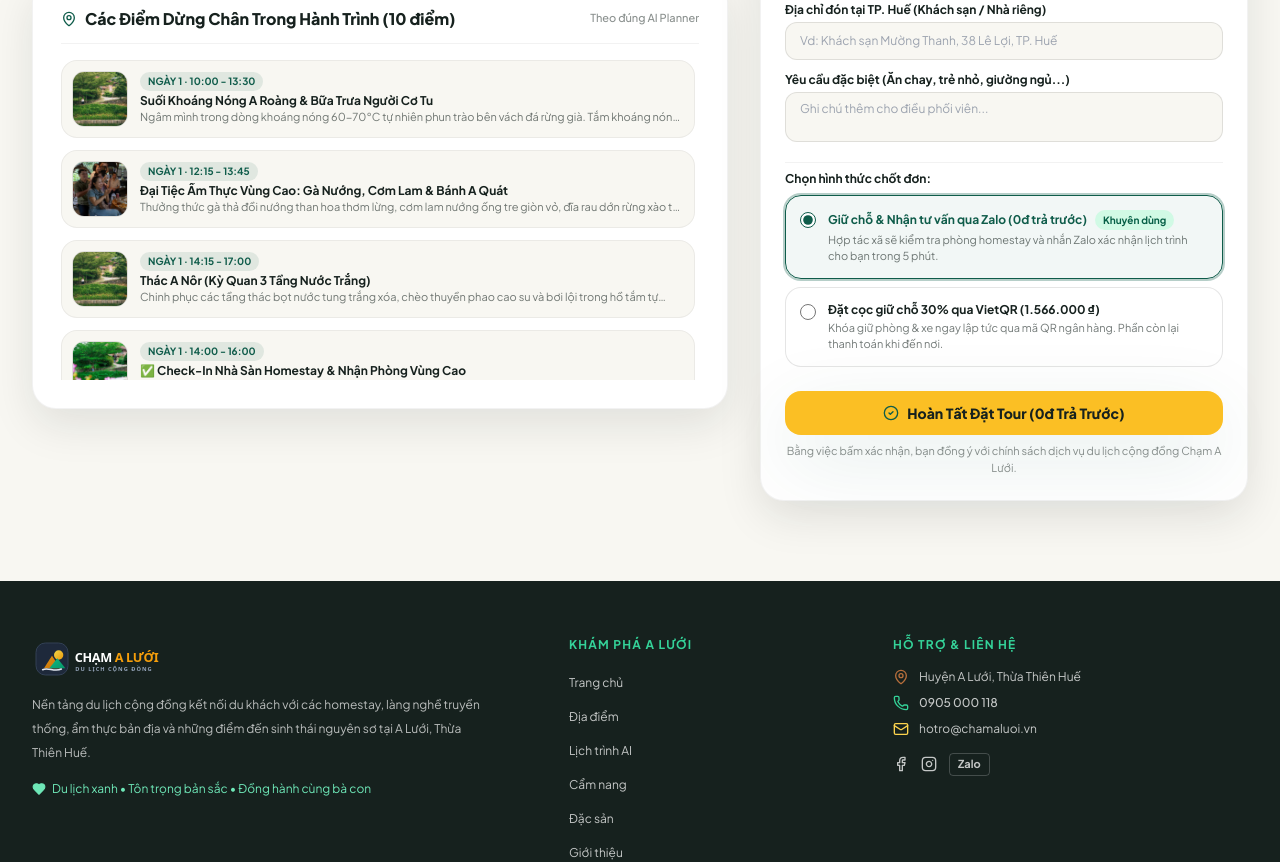
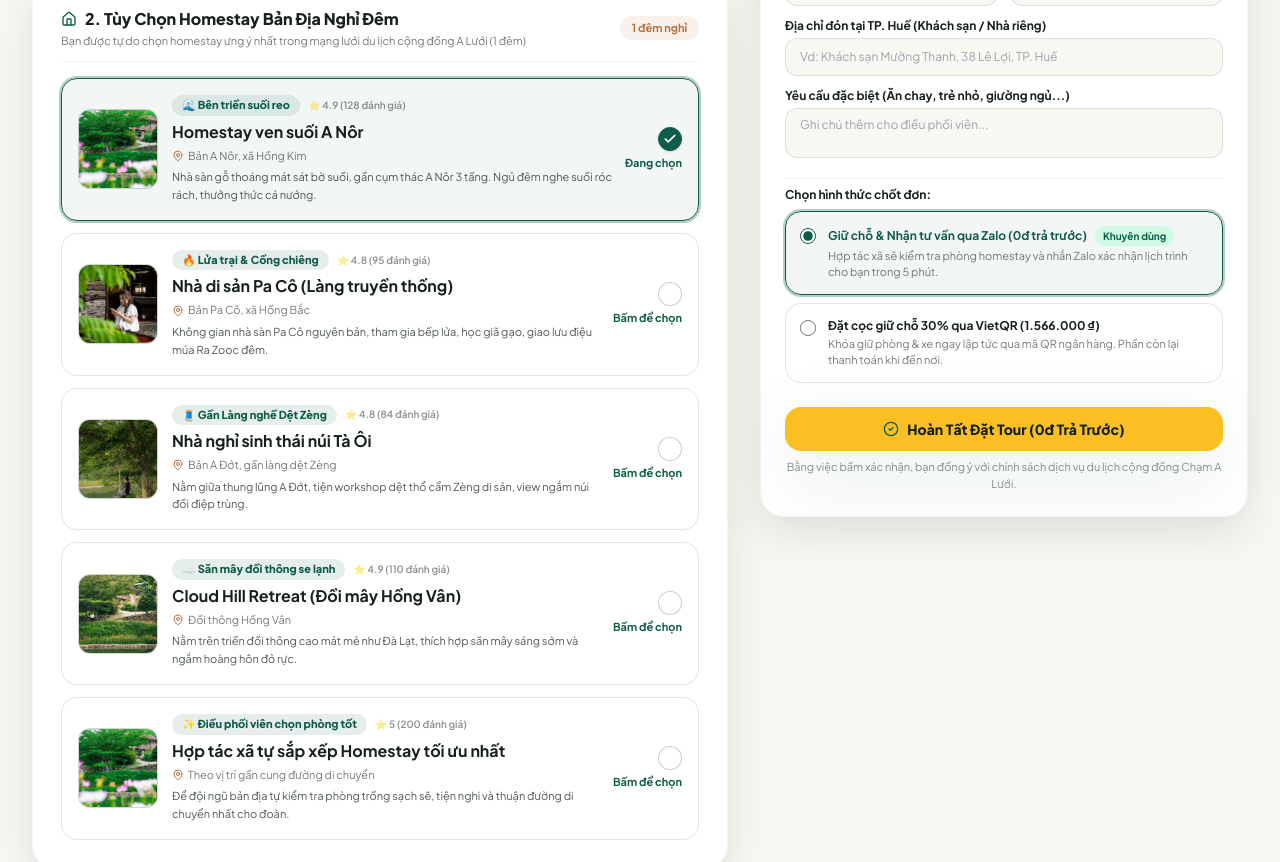
Before and after one commit to chamaluoi2026-cyber/Ch-m-A-L-i-Customer, a Next.js app: page /book-tour/custom in a window 1280 px wide. Shown: the part 920-1782 px from the top of the page. Built offline with nearby package versions, Linux system fonts and the light colour scheme; no server answers; the database is empty; a web font is replaced by a local one.

Commit message:
feat(book-tour/custom): add interactive homestay selection list for overnight tours (suoi A Nor, Pa Co, Ta Oi, Doi May, auto-assign)

```diff
--- a/app/book-tour/custom/page.tsx
+++ b/app/book-tour/custom/page.tsx
@@ -50,6 +50,59 @@ import {
   DEPARTURE_TIME_OPTIONS
 } from "@/lib/highland-itinerary-engine";
 
+export const HOMESTAYS_LIST = [
+  {
+    id: "anor-riverside",
+    name: "Homestay ven suối A Nôr",
+    village: "Bản A Nôr, xã Hồng Kim",
+    tag: "🌊 Bên triền suối reo",
+    image: "/images/aluoi/homestay-bungalow.jpg",
+    rating: 4.9,
+    reviews: 128,
+    desc: "Nhà sàn gỗ thoáng mát sát bờ suối, gần cụm thác A Nôr 3 tầng. Ngủ đêm nghe suối róc rách, thưởng thức cá nướng."
+  },
+  {
+    id: "pa-co-heritage",
+    name: "Nhà di sản Pa Cô (Làng truyền thống)",
+    village: "Bản Pa Cô, xã Hồng Bắc",
+    tag: "🔥 Lửa trại & Cồng chiêng",
+    image: "/images/aluoi/homestay-relax.jpg",
+    rating: 4.8,
+    reviews: 95,
+    desc: "Không gian nhà sàn Pa Cô nguyên bản, tham gia bếp lửa, học giã gạo, giao lưu điệu múa Ra Zooc đêm."
+  },
+  {
+    id: "ta-oi-lodge",
+    name: "Nhà nghỉ sinh thái núi Tà Ôi",
+    village: "Bản A Đớt, gần làng dệt Zèng",
+    tag: "🧵 Gần Làng nghề Dệt Zèng",
+    image: "/images/aluoi/homestay-swing.jpg",
+    rating: 4.8,
+    reviews: 84,
+    desc: "Nằm giữa thung lũng A Đớt, tiện workshop dệt thổ cẩm Zèng di sản, view ngắm núi đồi điệp trùng."
+  },
+  {
+    id: "cloud-hill-retreat",
+    name: "Cloud Hill Retreat (Đồi mây Hồng Vân)",
+    village: "Đồi thông Hồng Vân",
+    tag: "☁️ Săn mây đồi thông se lạnh",
+    image: "/images/aluoi/ho-sinh-thai-a-luoi.jpg",
+    rating: 4.9,
+    reviews: 110,
+    desc: "Nằm trên triền đồi thông cao mát mẻ như Đà Lạt, thích hợp săn mây sáng sớm và ngắm hoàng hôn đỏ rực."
+  },
+  {
+    id: "auto-assign",
+    name: "Hợp tác xã tự sắp xếp Homestay tối ưu nhất",
+    village: "Theo vị trí gần cung đường di chuyển",
+    tag: "✨ Điều phối viên chọn phòng tốt",
+    image: "/images/aluoi/homestay-bungalow.jpg",
+    rating: 5.0,
+    reviews: 200,
+    desc: "Để đội ngũ bản địa tự kiểm tra phòng trống sạch sẽ, tiện nghi và thuận đường di chuyển nhất cho đoàn."
+  }
+];
+
 export default function CustomItineraryBookingPage() {
   const router = useRouter();
   const { language, t } = useLanguage();
@@ -63,6 +116,7 @@ export default function CustomItineraryBookingPage() {
   // Form custom state
   const [guestsCount, setGuestsCount] = useState<number>(4);
   const [transportChoice, setTransportChoice] = useState<"car" | "self">("car");
+  const [selectedHomestayId, setSelectedHomestayId] = useState<string>("anor-riverside");
   const [customerName, setCustomerName] = useState("");
   const [phone, setPhone] = useState("");
   const [email, setEmail] = useState("");
@@ -198,6 +252,11 @@ export default function CustomItineraryBookingPage() {
     };
   }, [guestsCount, numDays, numNights, transportChoice]);
 
+  // Selected Homestay
+  const selectedHomestay = useMemo(() => {
+    return HOMESTAYS_LIST.find((h) => h.id === selectedHomestayId) || HOMESTAYS_LIST[0];
+  }, [selectedHomestayId]);
+
   // Extract major stops from all days
   const allStops = useMemo(() => {
     if (!plan?.days) return [];
@@ -225,6 +284,7 @@ export default function CustomItineraryBookingPage() {
           `Lịch trình AI: ${plan?.id || "custom"}`,
           `Số khách: ${guestsCount} người`,
           `Phương tiện: ${transportChoice === "car" ? "Xe riêng đưa đón từ TP. Huế" : "Tự túc xe cá nhân/xe máy"}`,
+          numNights > 0 ? `Homestay lựa chọn: ${selectedHomestay.name} (${selectedHomestay.village})` : "Tour 1 ngày không ở đêm",
           pickupAddress ? `Điểm đón: ${pickupAddress}` : "",
           specialNotes ? `Ghi chú: ${specialNotes}` : "",
           `Hình thức: ${paymentChoice === "vietqr_deposit" ? "Đặt cọc 30% VietQR" : "Tư vấn & xác nhận qua Zalo (0đ trả trước)"}`
@@ -630,6 +690,88 @@ export default function CustomItineraryBookingPage() {
               </div>
             </div>
 
+            {/* 2. CHỌN HOMESTAY NGHỈ ĐÊM (KHI ĐI 2N1Đ HOẶC 3N2Đ) */}
+            {numNights > 0 && (
+              <div className="rounded-3xl bg-white p-5 sm:p-7 shadow-card border border-black/5 space-y-4">
+                <div className="flex items-center justify-between border-b border-black/5 pb-3">
+                  <div>
+                    <h3 className="font-extrabold text-ink text-base flex items-center gap-2">
+                      <Home className="size-4 text-forest" />
+                      <span>{isEn ? "2. Choose Your Preferred Homestay" : "2. Tùy Chọn Homestay Bản Địa Nghỉ Đêm"}</span>
+                    </h3>
+                    <p className="text-[11px] text-ink/60 mt-0.5">
+                      {isEn
+                        ? `Select your preferred community homestay for ${numNights} night(s)`
+                        : `Bạn được tự do chọn homestay ưng ý nhất trong mạng lưới du lịch cộng đồng A Lưới (${numNights} đêm)`}
+                    </p>
+                  </div>
+                  <span className="rounded-full bg-clay/10 text-clay text-[11px] font-bold px-3 py-1 shrink-0">
+                    {numNights} đêm nghỉ
+                  </span>
+                </div>
+
+                <div className="grid gap-3 sm:grid-cols-1">
+                  {HOMESTAYS_LIST.map((h) => {
+                    const isSelected = selectedHomestayId === h.id;
+                    return (
+                      <div
+                        key={h.id}
+                        onClick={() => setSelectedHomestayId(h.id)}
+                        className={cn(
+                          "p-3.5 sm:p-4 rounded-2xl border cursor-pointer transition-all flex flex-col sm:flex-row gap-3 sm:items-center justify-between",
+                          isSelected
+                            ? "border-forest bg-forest/5 ring-2 ring-forest/30 shadow-sm"
+                            : "border-black/10 bg-white hover:bg-beige/40"
+                        )}
+                      >
+                        <div className="flex items-center gap-3.5 flex-1 min-w-0">
+                          <div className="relative size-16 sm:size-20 rounded-xl overflow-hidden shrink-0 border border-black/10 bg-forest/10">
+                            <AppImage src={h.image} alt={h.name} fill className="object-cover" />
+                          </div>
+                          <div className="flex-1 min-w-0 space-y-1">
+                            <div className="flex items-center gap-2 flex-wrap">
+                              <span className="text-[11px] font-extrabold text-forest bg-forest/10 px-2.5 py-0.5 rounded-full">
+                                {h.tag}
+                              </span>
+                              <span className="text-[10px] text-ink/50 flex items-center gap-1 font-semibold">
+                                ⭐ {h.rating} ({h.reviews} đánh giá)
+                              </span>
+                            </div>
+                            <h4 className="font-bold text-ink text-sm sm:text-base leading-snug truncate">
+                              {h.name}
+                            </h4>
+                            <p className="text-[11px] text-ink/60 flex items-center gap-1">
+                              <MapPin className="size-3 text-clay shrink-0" />
+                              <span>{h.village}</span>
+                            </p>
+                            <p className="text-[11px] text-ink/75 line-clamp-2 leading-relaxed font-normal">
+                              {h.desc}
+                            </p>
+                          </div>
+                        </div>
+
+                        <div className="flex sm:flex-col items-center sm:items-end justify-between sm:justify-center border-t sm:border-t-0 pt-2 sm:pt-0 shrink-0">
+                          <div
+                            className={cn(
+                              "size-6 rounded-full border flex items-center justify-center transition",
+                              isSelected
+                                ? "border-forest bg-forest text-white shadow"
+                                : "border-black/20 bg-white"
+                            )}
+                          >
+                            {isSelected && <Check className="size-3.5 stroke-[3]" />}
+                          </div>
+                          <span className="text-[11px] font-bold text-forest mt-1">
+                            {isSelected ? "Đang chọn" : "Bấm để chọn"}
+                          </span>
+                        </div>
+                      </div>
+                    );
+                  })}
+                </div>
+              </div>
+            )}
+
             {/* 3. Mini Timeline: Destinations in this Route */}
             <div className="rounded-3xl bg-white p-5 sm:p-7 shadow-card border border-black/5 space-y-4">
               <div className="flex items-center justify-between border-b border-black/5 pb-3">
@@ -681,12 +823,15 @@ export default function CustomItineraryBookingPage() {
               <div className="space-y-2.5 text-xs">
                 {/* Homestay */}
                 {numNights > 0 && (
-                  <div className="flex items-center justify-between text-ink/80">
-                    <span className="flex items-center gap-1.5">
-                      <Home className="size-3.5 text-clay" />
-                      Homestay nhà sàn ({numNights} đêm x {guestsCount} khách):
-                    </span>
-                    <span className="font-semibold text-ink">{formatCurrency(pricing.totalHomestay)}</span>
+                  <div className="flex items-start justify-between text-ink/80 gap-2">
+                    <div className="flex items-start gap-1.5 max-w-[68%]">
+                      <Home className="size-3.5 text-clay shrink-0 mt-0.5" />
+                      <div>
+                        <span className="font-semibold text-ink block truncate">{selectedHomestay.name}</span>
+                        <span className="text-[10px] text-ink/50">({numNights} đêm x {guestsCount} khách)</span>
+                      </div>
+                    </div>
+                    <span className="font-semibold text-ink shrink-0">{formatCurrency(pricing.totalHomestay)}</span>
                   </div>
                 )}
 
--- a/components/auth/customer-auth-view.tsx
+++ b/components/auth/customer-auth-view.tsx
@@ -24,12 +24,16 @@ import {
 } from "lucide-react";
 import { loginCustomerAction, registerCustomerAction, socialAuthCustomerAction } from "@/app/actions/auth";
 import { saveCustomerSession, getProviderOAuthUrl } from "@/lib/supabase/browser";
+import { useLanguage } from "@/components/i18n-provider";
 
 interface CustomerAuthViewProps {
   nextUrl?: string;
 }
 
 export function CustomerAuthView({ nextUrl = "/account" }: CustomerAuthViewProps) {
+  const { language } = useLanguage();
+  const isEn = language === "en";
+
   const [tab, setTab] = useState<"login" | "register">("login");
 
   // Login form state
@@ -217,15 +221,21 @@ export function CustomerAuthView({ nextUrl = "/account" }: CustomerAuthViewProps
       <div className="bg-gradient-to-br from-[#0F382E] via-[#0F5C4A] to-[#16423C] p-6 md:p-8 text-white relative overflow-hidden">
         <div className="relative z-10 space-y-2">
           <div className="inline-flex items-center gap-1.5 px-3 py-1 rounded-full bg-white/15 text-amber-300 text-xs font-bold backdrop-blur-sm">
-            <Sparkles className="size-3.5" /> Du Lịch Bản Địa Chạm A Lưới
+            <Sparkles className="size-3.5" /> {isEn ? "Cham A Luoi Indigenous Travel" : "Du Lịch Bản Địa Chạm A Lưới"}
           </div>
           <h2 className="text-2xl md:text-3xl font-black tracking-tight">
-            {tab === "login" ? "Chào mừng bạn trở lại!" : "Đăng ký thành viên mới"}
+            {tab === "login"
+              ? (isEn ? "Welcome Back!" : "Chào mừng bạn trở lại!")
+              : (isEn ? "Create New Account" : "Đăng ký thành viên mới")}
           </h2>
           <p className="text-xs md:text-sm text-white/80 leading-relaxed max-w-md">
             {tab === "login"
-              ? "Đăng nhập để xem lại lịch sử đặt phòng, quản lý voucher ưu đãi và cập nhật tin đèo QL49 sương mù."
-              : "Tạo tài khoản du khách trong 10 giây để nhận ngay mã ưu đãi 10% cho chuyến đi khám phá A Lưới!"}
+              ? (isEn
+                  ? "Sign in to view your bookings, manage vouchers, and receive highland weather notifications."
+                  : "Đăng nhập để xem lại lịch sử đặt phòng, quản lý voucher ưu đãi và cập nhật tin đèo QL49 sương mù.")
+              : (isEn
+                  ? "Create a guest account in 10 seconds to receive an exclusive 10% voucher for your A Luoi trip!"
+                  : "Tạo tài khoản du khách trong 10 giây để nhận ngay mã ưu đãi 10% cho chuyến đi khám phá A Lưới!")}
           </p>
         </div>
       </div>
@@ -243,7 +253,7 @@ export function CustomerAuthView({ nextUrl = "/account" }: CustomerAuthViewProps
           }`}
         >
           <User className="size-4" />
-          Đăng Nhập
+          {isEn ? "Sign In" : "Đăng Nhập"}
         </button>
         <button
           type="button"
@@ -256,7 +266,7 @@ export function CustomerAuthView({ nextUrl = "/account" }: CustomerAuthViewProps
           }`}
         >
           <Sparkles className="size-4 text-amber-500" />
-          Đăng Ký Khách Mới
+          {isEn ? "New Member Register" : "Đăng Ký Khách Mới"}
         </button>
       </div>
 
@@ -301,7 +311,11 @@ export function CustomerAuthView({ nextUrl = "/account" }: CustomerAuthViewProps
                 d="M12 5.38c1.62 0 3.06.56 4.21 1.64l3.15-3.15C17.45 2.09 14.97 1 12 1 7.7 1 3.99 3.47 2.18 7.06l3.66 2.84c.87-2.6 3.3-4.52 6.16-4.52z"
               />
             </svg>
-            <span>{tab === "login" ? "Tiếp tục với Google" : "Đăng ký nhanh bằng Google"}</span>
+            <span>
+              {tab === "login"
+                ? (isEn ? "Continue with Google" : "Tiếp tục với Google")
+                : (isEn ? "Fast Sign Up with Google" : "Đăng ký nhanh bằng Google")}
+            </span>
           </button>
 
           <button
@@ -313,7 +327,11 @@ export function CustomerAuthView({ nextUrl = "/account" }: CustomerAuthViewProps
             <svg className="w-5 h-5 fill-current text-[#1877F2]" viewBox="0 0 24 24">
               <path d="M24 12.073c0-6.627-5.373-12-12-12s-12 5.373-12 12c0 5.99 4.388 10.954 10.125 11.854v-8.385H7.078v-3.47h3.047V9.43c0-3.007 1.792-4.669 4.533-4.669 1.312 0 2.686.235 2.686.235v2.953H15.83c-1.491 0-1.956.925-1.956 1.874v2.25h3.328l-.532 3.47h-2.796v8.385C19.612 23.027 24 18.062 24 12.073z" />
             </svg>
-            <span>{tab === "login" ? "Tiếp tục với Facebook" : "Đăng ký nhanh bằng Facebook"}</span>
+            <span>
+              {tab === "login"
+                ? (isEn ? "Continue with Facebook" : "Tiếp tục với Facebook")
+                : (isEn ? "Fast Sign Up with Facebook" : "Đăng ký nhanh bằng Facebook")}
+            </span>
           </button>
         </div>
 
@@ -321,7 +339,7 @@ export function CustomerAuthView({ nextUrl = "/account" }: CustomerAuthViewProps
         <div className="relative flex py-1 items-center">
           <div className="flex-grow border-t border-black/10"></div>
           <span className="flex-shrink mx-3 text-[11px] text-ink/40 font-semibold uppercase">
-            Hoặc sử dụng SĐT / Email
+            {isEn ? "Or use phone / email" : "Hoặc sử dụng SĐT / Email"}
           </span>
           <div className="flex-grow border-t border-black/10"></div>
         </div>
@@ -329,13 +347,15 @@ export function CustomerAuthView({ nextUrl = "/account" }: CustomerAuthViewProps
         {tab === "login" ? (
           <form onSubmit={handleLogin} className="space-y-4">
             <div>
-              <label className="block text-xs font-bold text-ink mb-1.5">Số điện thoại Zalo hoặc Email</label>
+              <label className="block text-xs font-bold text-ink mb-1.5">
+                {isEn ? "Phone number or Email" : "Số điện thoại Zalo hoặc Email"}
+              </label>
               <div className="relative">
                 <input
                   type="text"
                   value={loginIdentifier}
                   onChange={(e) => setLoginIdentifier(e.target.value)}
-                  placeholder="Ví dụ: 0912345678 hoặc email@gmail.com"
+                  placeholder={isEn ? "e.g., 0912345678 or your@email.com" : "Ví dụ: 0912345678 hoặc email@gmail.com"}
                   className="w-full rounded-2xl border border-black/10 bg-[#FBFBFB] pl-10 pr-4 py-3 text-xs md:text-sm text-ink focus:border-forest focus:bg-white focus:outline-none transition"
                   required
                 />
@@ -346,10 +366,10 @@ export function CustomerAuthView({ nextUrl = "/account" }: CustomerAuthViewProps
             <div>
               <div className="flex items-center justify-between mb-1.5">
                 <label className="block text-xs font-bold text-ink">
-                  Mật khẩu <span className="text-[11px] font-normal text-ink/50">(Tùy chọn)</span>
+                  {isEn ? "Password" : "Mật khẩu"} <span className="text-[11px] font-normal text-ink/50">({isEn ? "Optional" : "Tùy chọn"})</span>
                 </label>
                 <span className="text-[11px] text-forest font-semibold cursor-pointer hover:underline">
-                  Đăng nhập không cần mật khẩu
+                  {isEn ? "Sign in without password" : "Đăng nhập không cần mật khẩu"}
                 </span>
               </div>
               <div className="relative">
@@ -357,7 +377,7 @@ export function CustomerAuthView({ nextUrl = "/account" }: CustomerAuthViewProps
                   type={showLoginPassword ? "text" : "password"}
                   value={loginPassword}
                   onChange={(e) => setLoginPassword(e.target.value)}
-                  placeholder="Nhập mật khẩu (nếu đã đặt)"
+                  placeholder={isEn ? "Enter password (if set)" : "Nhập mật khẩu (nếu đã đặt)"}
                   className="w-full rounded-2xl border border-black/10 bg-[#FBFBFB] pl-10 pr-11 py-3 text-xs md:text-sm text-ink focus:border-forest focus:bg-white focus:outline-none transition"
                 />
                 <Lock className="absolute left-3.5 top-3.5 size-4 text-ink/40 pointer-events-none" />
@@ -377,7 +397,9 @@ export function CustomerAuthView({ nextUrl = "/account" }: CustomerAuthViewProps
               className="w-full py-3.5 rounded-2xl bg-forest text-white text-xs md:text-sm font-bold hover:bg-forest/90 transition shadow flex items-center justify-center gap-2 disabled:opacity-50"
             >
               {loading ? <Loader2 className="size-4 animate-spin" /> : <ArrowRight className="size-4" />}
-              {loading ? "Đang xử lý đăng nhập..." : "Đăng Nhập Vào Hệ Thống"}
+              {loading
+                ? (isEn ? "Signing in..." : "Đang xử lý đăng nhập...")
+                : (isEn ? "Sign In to Account" : "Đăng Nhập Vào Hệ Thống")}
             </button>
           </form>
         ) : (
@@ -385,18 +407,23 @@ export function CustomerAuthView({ nextUrl = "/account" }: CustomerAuthViewProps
             <div className="p-3 rounded-2xl bg-amber-50 border border-amber-200 text-amber-900 text-xs flex items-center gap-2">
               <TicketCheck className="size-4 shrink-0 text-amber-600" />
               <span>
-                <b>Ưu đãi thành viên:</b> Tự động nhận ngay voucher giảm 10% áp dụng cho homestay và tour A Lưới!
+                <b>{isEn ? "Member Perk:" : "Ưu đãi thành viên:"}</b>{" "}
+                {isEn
+                  ? "Automatically receive an instant 10% voucher for A Luoi homestays & tours!"
+                  : "Tự động nhận ngay voucher giảm 10% áp dụng cho homestay và tour A Lưới!"}
               </span>
             </div>
 
             <div>
-              <label className="block text-xs font-bold text-ink mb-1.5">Họ và tên quý khách *</label>
+              <label className="block text-xs font-bold text-ink mb-1.5">
+                {isEn ? "Your Full Name *" : "Họ và tên quý khách *"}
+              </label>
               <div className="relative">
                 <input
                   type="text"
                   value={registerName}
                   onChange={(e) => setRegisterName(e.target.value)}
-                  placeholder="Ví dụ: Nguyễn Văn A"
+                  placeholder={isEn ? "e.g., Alex Johnson" : "Ví dụ: Nguyễn Văn A"}
                   className="w-full rounded-2xl border border-black/10 bg-[#FBFBFB] pl-10 pr-4 py-3 text-xs md:text-sm text-ink focus:border-forest focus:bg-white focus:outline-none transition"
                   required
                 />
@@ -406,7 +433,9 @@ export function CustomerAuthView({ nextUrl = "/account" }: CustomerAuthViewProps
 
             <div className="grid gap-3 sm:grid-cols-2">
               <div>
-                <label className="block text-xs font-bold text-ink mb-1.5">Số điện thoại / Zalo *</label>
+                <label className="block text-xs font-bold text-ink mb-1.5">
+                  {isEn ? "Phone / WhatsApp *" : "Số điện thoại / Zalo *"}
+                </label>
                 <div className="relative">
                   <input
                     type="tel"
@@ -420,7 +449,9 @@ export function CustomerAuthView({ nextUrl = "/account" }: CustomerAuthViewProps
               </div>
 
               <div>
-                <label className="block text-xs font-bold text-ink mb-1.5">Email</label>
+                <label className="block text-xs font-bold text-ink mb-1.5">
+                  {isEn ? "Email address" : "Email"}
+                </label>
                 <div className="relative">
                   <input
                     type="email"
@@ -435,13 +466,15 @@ export function CustomerAuthView({ nextUrl = "/account" }: CustomerAuthViewProps
             </div>
 
             <div>
-              <label className="block text-xs font-bold text-ink mb-1.5">Tạo mật khẩu</label>
+              <label className="block text-xs font-bold text-ink mb-1.5">
+                {isEn ? "Create Password" : "Tạo mật khẩu"}
+              </label>
               <div className="relative">
                 <input
                   type={showRegisterPassword ? "text" : "password"}
                   value={registerPassword}
                   onChange={(e) => setRegisterPassword(e.target.value)}
-                  placeholder="Tối thiểu 6 ký tự"
+                  placeholder={isEn ? "Minimum 6 characters" : "Tối thiểu 6 ký tự"}
                   className="w-full rounded-2xl border border-black/10 bg-[#FBFBFB] pl-10 pr-11 py-3 text-xs md:text-sm text-ink focus:border-forest focus:bg-white focus:outline-none transition"
                 />
                 <Lock className="absolute left-3.5 top-3.5 size-4 text-ink/40 pointer-events-none" />
@@ -461,7 +494,9 @@ export function CustomerAuthView({ nextUrl = "/account" }: CustomerAuthViewProps
               className="w-full py-3.5 rounded-2xl bg-forest text-white text-xs md:text-sm font-bold hover:bg-forest/90 transition shadow flex items-center justify-center gap-2 disabled:opacity-50"
             >
               {loading ? <Loader2 className="size-4 animate-spin" /> : <Sparkles className="size-4 text-amber-300" />}
-              {loading ? "Đang tạo tài khoản..." : "Hoàn Tất Đăng Ký & Nhận Ưu Đãi"}
+              {loading
+                ? (isEn ? "Creating account..." : "Đang tạo tài khoản...")
+                : (isEn ? "Complete Registration & Get Voucher" : "Hoàn Tất Đăng Ký & Nhận Ưu Đãi")}
             </button>
           </form>
         )}
@@ -475,16 +510,19 @@ export function CustomerAuthView({ nextUrl = "/account" }: CustomerAuthViewProps
             className="w-full py-2.5 rounded-2xl border border-forest/20 bg-forest/5 text-forest text-xs font-bold hover:bg-forest/10 transition flex items-center justify-center gap-2"
           >
             <Sparkles className="size-3.5 text-amber-500" />
-            Đăng Nhập Nhanh (Khách Thử Nghiệm)
+            {isEn ? "Quick Demo Login (Trial Guest)" : "Đăng Nhập Nhanh (Khách Thử Nghiệm)"}
           </button>
         </div>
 
         {/* Chuyển hướng Cổng Quản Trị */}
         <div className="pt-3 border-t border-black/5 text-center space-y-2">
           <p className="text-[11px] text-ink/50">
-            Bạn là Ban Quản Trị hoặc Chủ Homestay đối tác?{" "}
-            <Link href="http://localhost:3001/login" className="font-bold text-forest hover:underline">
-              Đăng nhập Cổng Quản Trị tại đây →
+            {isEn ? "Are you an Administrator or Homestay Partner? " : "Bạn là Ban Quản Trị hoặc Chủ Homestay đối tác? "}
+            <Link
+              href="/login?portal=admin"
+              className="font-bold text-forest hover:underline"
+            >
+              {isEn ? "Sign in to Admin Portal →" : "Đăng nhập Cổng Quản Trị tại đây →"}
             </Link>
           </p>
         </div>
```
Also changed, not shown: 1 other file (tests, documents, lock files or other folders).
